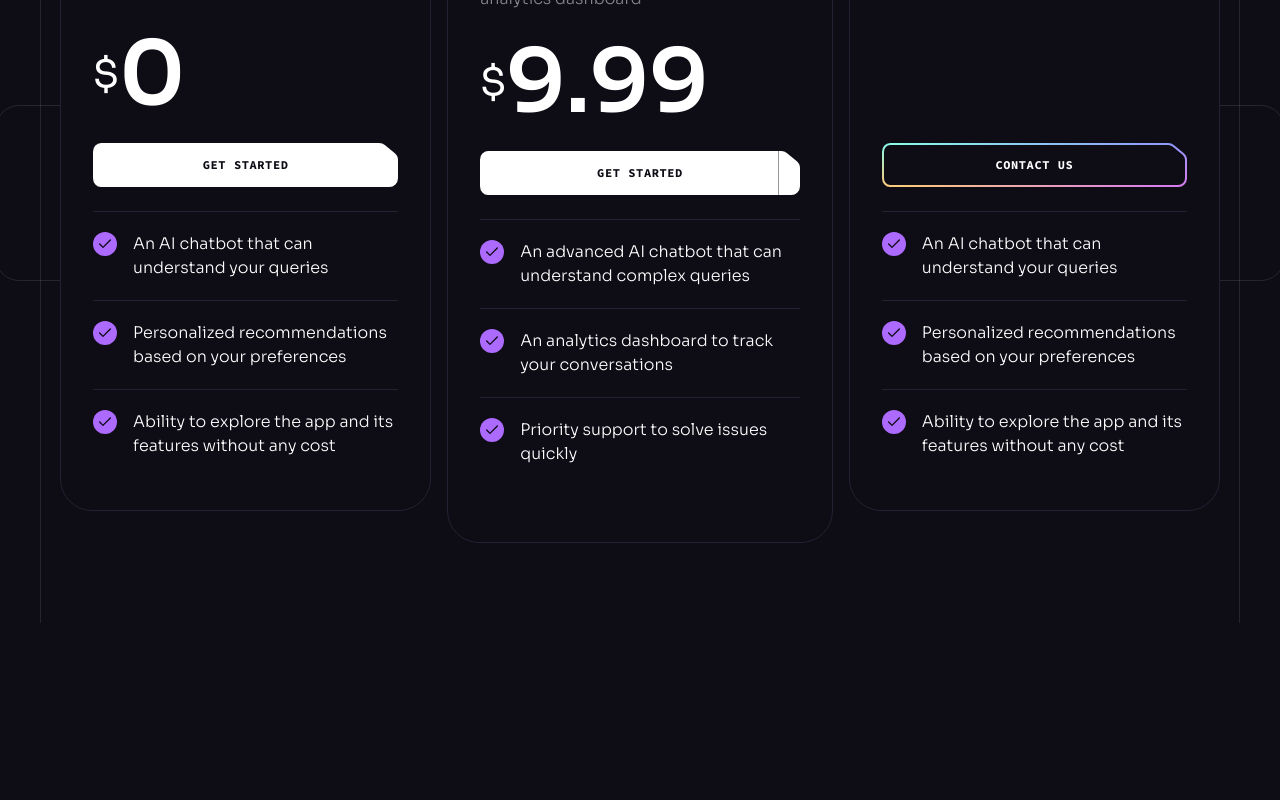
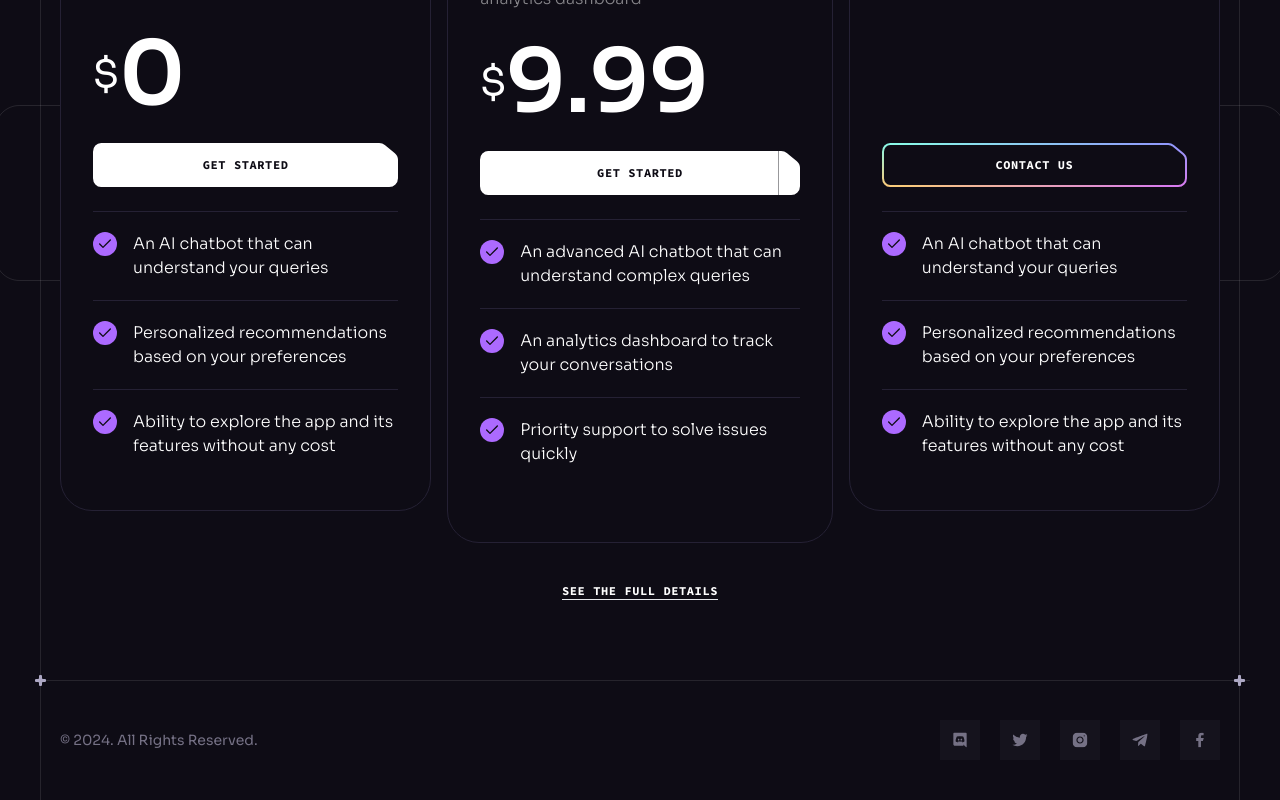
Before and after one commit to maxdevocht/Brainwave, a React (Vite) app: page / in a window 1280 px wide. Shown: the part 6453-7253 px from the top of the page. Before the commit the page ends 7076 px from the top, so only its background shows below. Built offline with nearby package versions, Linux system fonts and the light colour scheme.

Commit message:
Finished

```diff
--- a/src/App.jsx
+++ b/src/App.jsx
@@ -5,6 +5,7 @@ import Hero from "./components/Hero";
 import Collaboration from "./components/Collaboration";
 import Services from "./components/Services";
 import Pricing from "./components/Pricing";
+import Footer from "./components/Footer";
 
 function App() {
   return (
@@ -16,6 +17,7 @@ function App() {
         <Collaboration />
         <Services />
         <Pricing />
+        <Footer />
       </div>
 
       <ButtonGradient />
--- /dev/null
+++ b/src/components/Footer.jsx
@@ -0,0 +1,30 @@
+import Section from "./Section";
+import { socials } from "../constants";
+
+const Footer = () => {
+  return (
+    <Section crosses className="!p-0 !py-10">
+      <div className="container flex sm:justify-between justify-center items-center gap-10 max-sm:flex-col">
+        <p className="caption text-n-4 lg:block">
+          © {new Date().getFullYear()}. All Rights Reserved.
+        </p>
+
+        <ul className="flex gap-5 flex-wrap">
+          {socials.map((item) => (
+            <a
+              href={item.url}
+              key={item.id}
+              target="_black"
+              className="flex items-center justify-center w-10 h-10 bg-n-7 rounded-ful transition-colors hover:bg-n-6"
+            >
+              <img src={item.iconUrl} width={16} height={16} alt={item.title} />
+            </a>
+          ))}
+        </ul>
+      </div>
+    </Section>
+  );
+};
+
+export default Footer;
+Footer;
--- a/src/components/Pricing.jsx
+++ b/src/components/Pricing.jsx
@@ -6,7 +6,7 @@ import { LeftLine, RightLine } from "./design/Pricing";
 
 const Pricing = () => {
   return (
-    <Section id="#pricing" className="overflow-hidden">
+    <Section id="pricing" className="overflow-hidden">
       <div className="container relative z-2">
         <div className="hidden relative justify-center mb-[6.5rem] lg:flex">
           <img
@@ -37,6 +37,15 @@ const Pricing = () => {
           <LeftLine />
           <RightLine />
         </div>
+
+        <div className="flex justify-center mt-10">
+          <a
+            href="#pricing"
+            className="text-xs font-code font-bold tracking-wider uppercase border-b"
+          >
+            See the full details
+          </a>
+        </div>
       </div>
     </Section>
   );
```
